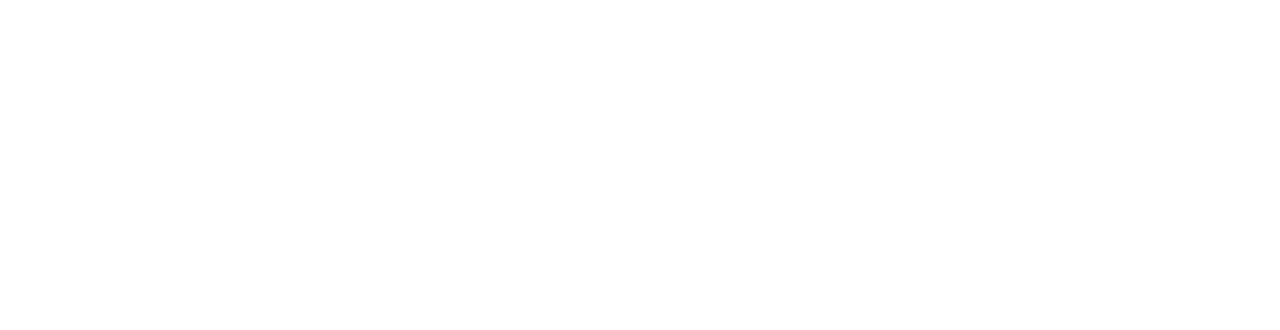
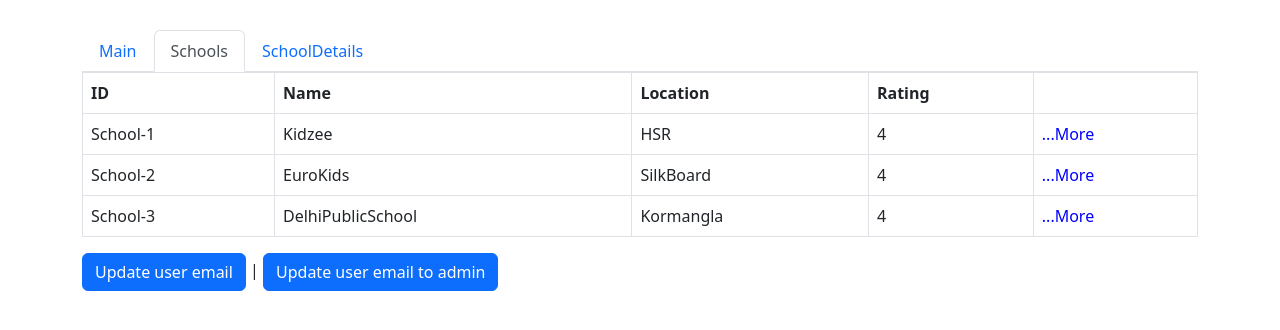
Before and after one commit to madanpatakota/Angular_Routing_BatchFour, an Angular app: page /schools in a window 1280 px wide. Before the commit this address led to /. Shown: the top 330 px of the page. Built offline with nearby package versions, Linux system fonts and the light colour scheme.

Commit message:
School Details with out Child routes

```diff
--- a/src/app/app.component.html
+++ b/src/app/app.component.html
@@ -1,17 +1,19 @@
-<!-- <div class="container" style="margin-top: 30px">
+<div class="container" style="margin-top: 30px">
   <ul class="nav nav-tabs">
     <li>
       <a routerLinkActive="active"
        [routerLinkActiveOptions]="{exact:true}"
        routerLink=""
        class="nav-item nav-link">Main</a></li>
-    <li><a routerLinkActive="active" routerLink="customers" class="nav-item nav-link">Customers</a></li>
-    <li><a routerLinkActive="active" routerLink="customerdetails" class="nav-item nav-link">CustomerDetails</a></li>
+    <!-- <li><a routerLinkActive="active" routerLink="customers" class="nav-item nav-link">Customers</a></li>
+    <li><a routerLinkActive="active" routerLink="customerdetails" class="nav-item nav-link">CustomerDetails</a></li> -->
+    <li><a routerLinkActive="active" routerLink="schools" class="nav-item nav-link">Schools</a></li>
+    <li><a routerLinkActive="active" routerLink="schooldetails" class="nav-item nav-link">SchoolDetails</a></li>
   </ul>
   <router-outlet></router-outlet>
-</div> -->
+</div>
 
-<div class="container"
+<!-- <div class="container"
 style="padding:20px; margin-left: 100px; margin-top: 10px">
 <router-outlet></router-outlet>
-</div>
+</div> -->
--- a/src/app/app.module.ts
+++ b/src/app/app.module.ts
@@ -21,21 +21,20 @@
 // {customes path --> customes component}  -- Route
 // {produts path --> products comopnent}   -- Route
 
-// const appRoutes: Routes = [
-//   {
-//     path: 'main',   //http://localhost:4200/main
-//     component: MainComponent,
-//   },
-//   {
-//     path: 'customers',  //http://localhost:4200/customers
-//     component: CustomersComponent,
-//   },
-//   ////http://localhost:4200/customerdetails
-//   { path: 'customerdetails', component: CustomerDetailsComponent },
+const appRoutes2: Routes = [
+  {
+    path: 'main', //http://localhost:4200/main
+    component: MainComponent,
+  },
+  {
+    path: 'customers', //http://localhost:4200/customers
+    component: CustomersComponent,
+  },
+  ////http://localhost:4200/customerdetails
+  { path: 'customerdetails', component: CustomerDetailsComponent },
 
-//   { path: '', component: MainComponent },
-
-// ];
+  { path: '', component: MainComponent },
+];
 
 // 0.  I need to make a relationship b/w the schooldetails and school in appmodule.
 // 1 . schooldetails is child and schools is the parent
@@ -51,8 +50,20 @@
 // you want to pass the information
 // from service to the Component
 // via route then we use the resolve
-const appRoutes: Routes = [
-  { path: '', component: LoginComponent },
+const appRoutes1: Routes = [
+  {
+    path: 'main', //http://localhost:4200/main
+    component: MainComponent,
+  },
+  {
+    path: 'customers', //http://localhost:4200/customers
+    component: CustomersComponent,
+  },
+  ////http://localhost:4200/customerdetails
+  { path: 'customerdetails', component: CustomerDetailsComponent },
+
+  { path: '', component: MainComponent },
+  // { path: '', component: LoginComponent },
   { path: 'login', component: LoginComponent },
   {
     path: 'schools',
@@ -90,6 +101,39 @@
 
 // path : route/:param
 
+const appRoutes: Routes = [
+  {
+    path: 'main', //http://localhost:4200/main
+    component: MainComponent,
+  },
+  {
+    path: 'customers', //http://localhost:4200/customers
+    component: CustomersComponent,
+  },
+  ////http://localhost:4200/customerdetails
+  { path: 'customerdetails', component: CustomerDetailsComponent },
+
+  { path: '', component: MainComponent },
+  // { path: '', component: LoginComponent },
+  { path: 'login', component: LoginComponent },
+  {
+    path: 'schools',
+    component: SchoolsComponent,
+  },
+  {
+    path: 'schooldetails',
+    component: SchoolDetailsComponent,
+  },
+  {
+    path: 'not-found',
+    data: [{ ErroName: 'Bad Request' }],
+
+    component: NotfoundComponent,
+  },
+  // wild charcters
+  { path: '**', redirectTo: 'not-found' },
+];
+
 @NgModule({
   declarations: [
     AppComponent,
--- a/src/app/schools/schools.component.ts
+++ b/src/app/schools/schools.component.ts
@@ -31,6 +31,7 @@
      //Second approach
      //this.router.navigate(["/schooldetails"], { queryParams : { SID : ID}});
      console.log(this.activeRouter);
+     this.router.navigate(["/schooldetails"], { fragment : ID , relativeTo  : this.activeRouter});
      this.router.navigate(["schooldetails"], { fragment : ID , relativeTo  : this.activeRouter});
     //  http://localhost:4200/schools/schooldetails#School-3
     //http://localhost:4200/schools  --- more
```
